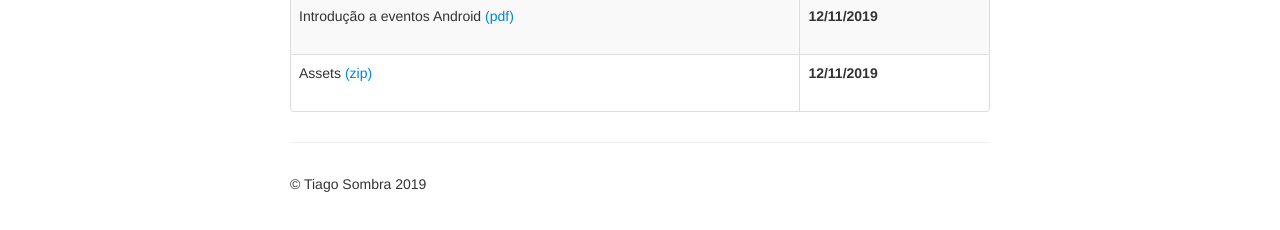
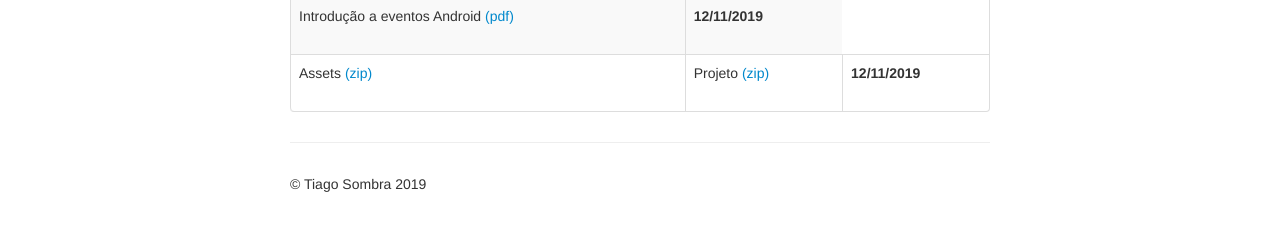
Before and after one commit to tiagosombrra/tiagosombrra.github.io, a plain HTML site: page 2019_2_android.html in a window 1280 px wide. Shown: the part 332-562 px from the top of the page. Drawn offline with Linux system fonts and the light colour scheme.

Commit message:
Add zip project evento

```diff
--- a/2019_2_android.html
+++ b/2019_2_android.html
@@ -55,6 +55,8 @@
                         <tr>
                             <td>Assets<a href="data/android/dicee_android_assets.zip"> (zip)</a><br /><br />
                             </td>
+                            <td>Projeto<a href="data/android/Eventos.zip"> (zip)</a><br /><br />
+                            </td>
                             <td><b>12/11/2019</b></td>
                         </tr>
 
```
